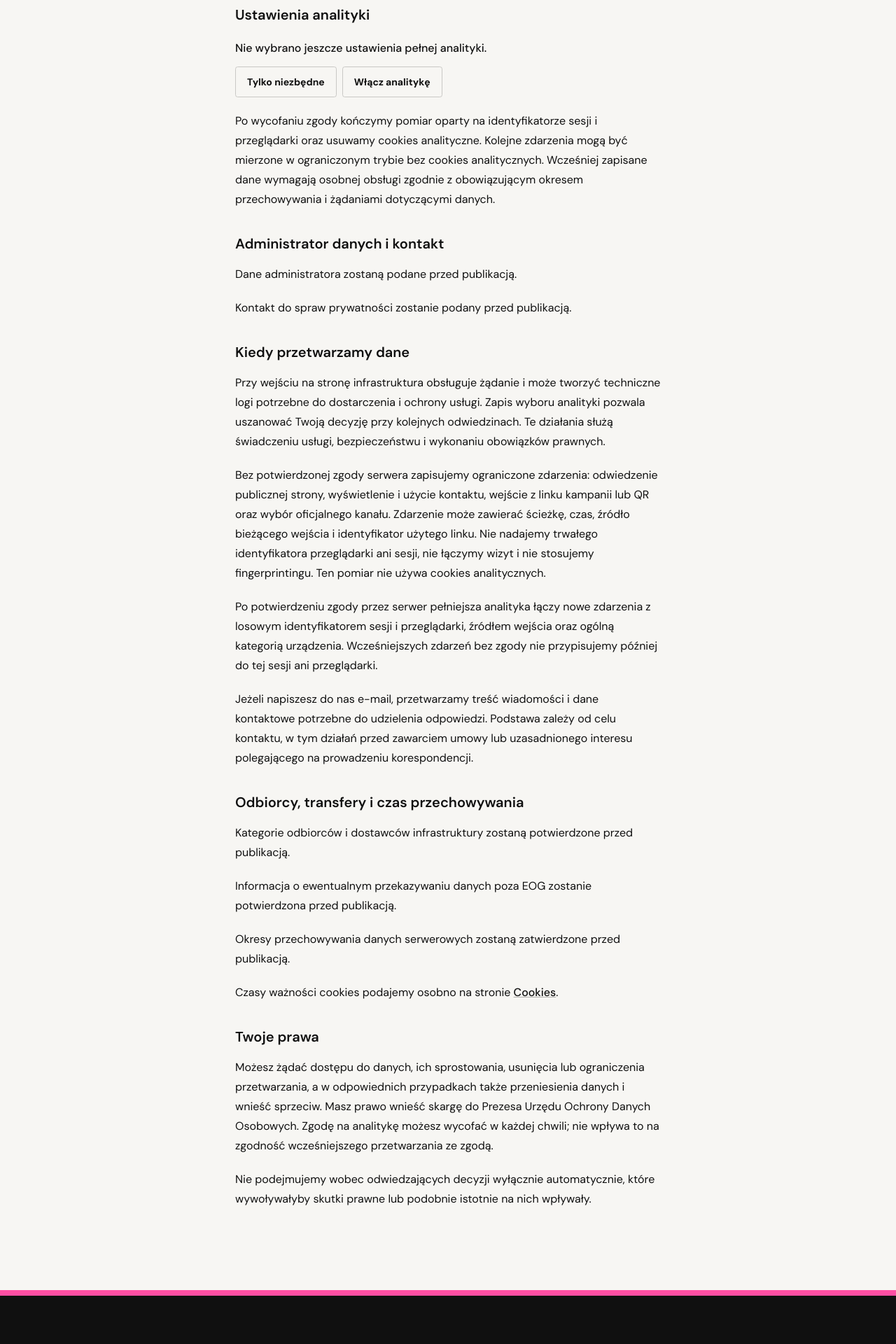
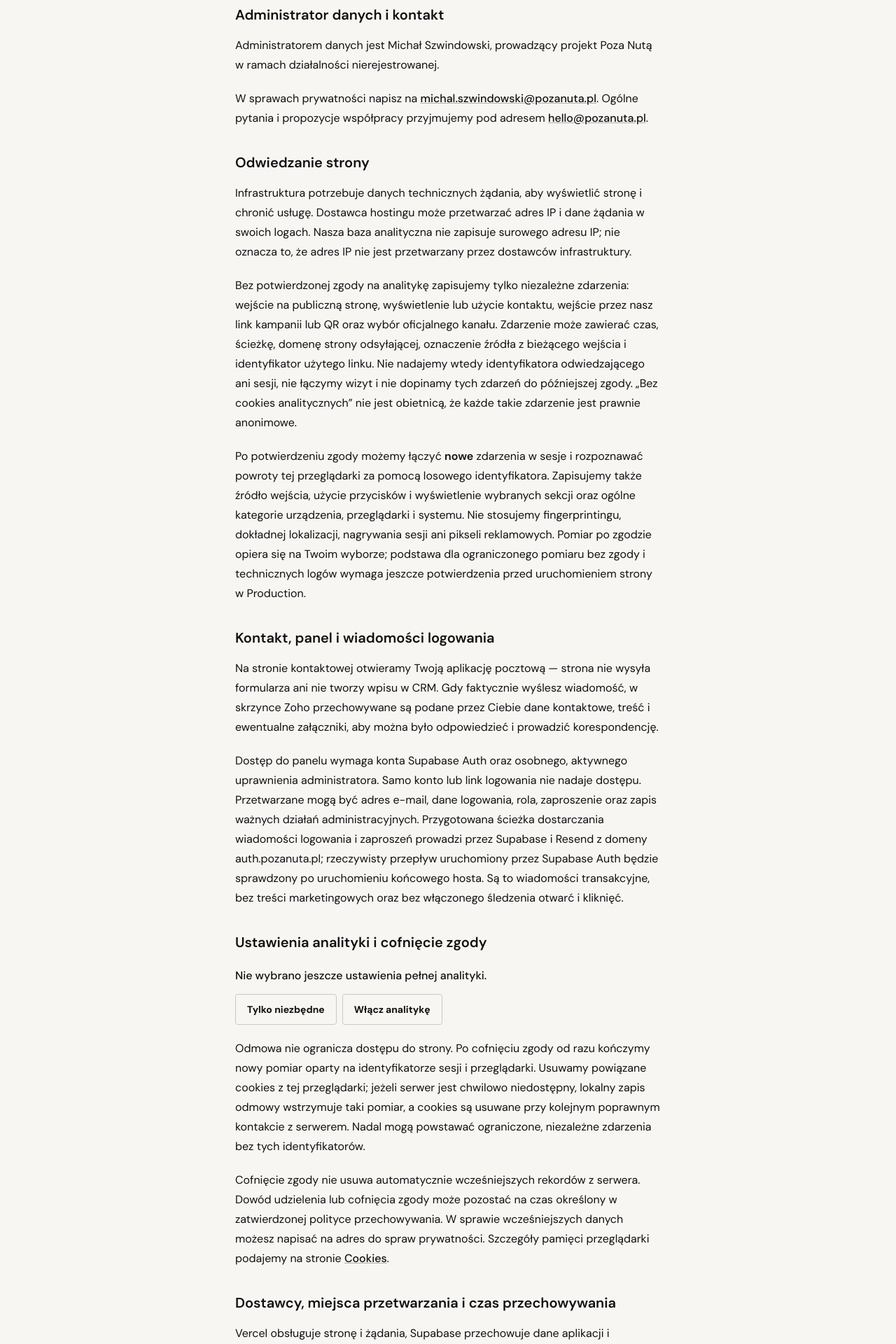
Before and after one commit to 3SM-Studio/poza_nuta-social, a Next.js app: page /prywatnosc in a window 1280 px wide. Shown: the part 380-2300 px from the top of the page at 70% size. Built offline with nearby package versions, Linux system fonts and the light colour scheme; no server answers; the database is empty.

Commit message:
docs: finalize privacy processing facts and public disclosure

```diff
--- a/src/app/(public)/cookies/page.tsx
+++ b/src/app/(public)/cookies/page.tsx
@@ -15,8 +15,8 @@ export default function CookiesPage() {
   return <>
     <StructuredData data={publicPageGraph(publicPage.cookies, "Cookies", description)} />
     <LegalPage title="Cookies" heading="Cookies na tej stronie" intro="Niezbędny zapis pamięta Twój wybór. Pełniejsza analityka korzysta z cookies dopiero po potwierdzeniu zgody przez serwer.">
-      <section><h2>Zmień wybór</h2><div className="not-typeset mt-5"><ConsentPreferences /></div><p>Odmowa i cofnięcie zgody nie ograniczają dostępu do strony. Po cofnięciu zgody usuwamy cookies analityczne z tej przeglądarki. Nadal możemy zapisać ograniczone zdarzenia bez cookies analitycznych, trwałego identyfikatora sesji lub przeglądarki, fingerprintingu i łączenia wizyt.</p></section>
-      <section><h2>Pamięć przeglądarki</h2><p>Poniżej jest aktualny wykaz mechanizmów używanych przez aplikację. Są to cookies lub pamięć tej strony; nie uruchamiamy zewnętrznych trackerów marketingowych. Czas podany przy cookie jest czasem ważności w przeglądarce; nie oznacza automatycznego usunięcia danych zapisanych wcześniej na serwerze.</p>
+      <section><h2>Zmień wybór</h2><div className="not-typeset mt-5"><ConsentPreferences /></div><p>Odmowa i cofnięcie zgody nie ograniczają dostępu do strony. Po cofnięciu zgody identyfikująca analityka zatrzymuje się od razu; cookies analityczne usuwamy w odpowiedzi serwera lub przy następnym udanym żądaniu, jeśli serwer był chwilowo niedostępny. Nadal możemy zapisać ograniczone zdarzenia bez cookies analitycznych, identyfikatora sesji lub przeglądarki, fingerprintingu i łączenia wizyt.</p></section>
+      <section><h2>Pamięć przeglądarki</h2><p>Poniżej jest aktualny wykaz mechanizmów używanych przez aplikację. Są to cookies lub pamięć tej strony; nie uruchamiamy zewnętrznych trackerów marketingowych. Czas podany przy cookie jest czasem ważności w przeglądarce; nie oznacza automatycznego usunięcia danych zapisanych wcześniej na serwerze.</p><p>Własne cookies <code>pn_consent</code>, <code>pn_visitor</code>, <code>pn_session</code>, <code>pn_acquisition</code>, <code>pn_internal</code> i <code>pn_analytics_test</code> mają <code>HttpOnly</code> i <code>SameSite=Lax</code>; przy HTTPS także <code>Secure</code>. Cookie <code>pn_consent_preference</code> musi być dostępne dla skryptu strony, więc nie ma <code>HttpOnly</code>. Cookies Supabase Auth dla panelu również nie mają <code>HttpOnly</code> w obecnej bibliotece; mają <code>SameSite=Lax</code>, a aplikacja nie ustawia dla nich osobno flagi <code>Secure</code>. Cookie <code>sidebar_state</code> zapisuje przeglądarka bez jawnie ustawionych flag <code>HttpOnly</code>, <code>Secure</code> i <code>SameSite</code>.</p>
         <h3>Dla odwiedzających</h3>
         <div>{storageInventory.filter((item) => item.audience === "public").map((item) => <div key={item.name} className="border-t pt-4"><h4 className="break-all">{item.name}</h4><p>{item.category} · {item.duration}</p><p>{item.purpose} {item.activation}.</p></div>)}</div>
         <h3>Tylko dla administratorów</h3>
--- a/src/app/(public)/prywatnosc/page.tsx
+++ b/src/app/(public)/prywatnosc/page.tsx
@@ -14,12 +14,54 @@ export default function PrivacyPage() {
   const config = privacyConfig();
   return <>
     <StructuredData data={publicPageGraph(publicPage.privacy, "Prywatność", description)} />
-    <LegalPage title="Prywatność" heading="Prywatność" intro="Wyjaśniamy, co dzieje się z danymi przy korzystaniu z tej strony i jak zmienić wybór dotyczący analityki.">
-      <section><h2>Ustawienia analityki</h2><div className="not-typeset mt-5"><ConsentPreferences /></div><p>Po wycofaniu zgody kończymy pomiar oparty na identyfikatorze sesji i przeglądarki oraz usuwamy cookies analityczne. Kolejne zdarzenia mogą być mierzone w ograniczonym trybie bez cookies analitycznych. Wcześniej zapisane dane wymagają osobnej obsługi zgodnie z obowiązującym okresem przechowywania i żądaniami dotyczącymi danych.</p></section>
-      <section><h2>Administrator danych i kontakt</h2><p>{config.controller || "Dane administratora zostaną podane przed publikacją."}</p>{config.address ? <p>{config.address}</p> : null}<p>{config.contact ? <a href={`mailto:${config.contact}`}>{config.contact}</a> : "Kontakt do spraw prywatności zostanie podany przed publikacją."}</p></section>
-      <section><h2>Kiedy przetwarzamy dane</h2><p>Przy wejściu na stronę infrastruktura obsługuje żądanie i może tworzyć techniczne logi potrzebne do dostarczenia i ochrony usługi. Zapis wyboru analityki pozwala uszanować Twoją decyzję przy kolejnych odwiedzinach. Te działania służą świadczeniu usługi, bezpieczeństwu i wykonaniu obowiązków prawnych.</p><p>Bez potwierdzonej zgody serwera zapisujemy ograniczone zdarzenia: odwiedzenie publicznej strony, wyświetlenie i użycie kontaktu, wejście z linku kampanii lub QR oraz wybór oficjalnego kanału. Zdarzenie może zawierać ścieżkę, czas, źródło bieżącego wejścia i identyfikator użytego linku. Nie nadajemy trwałego identyfikatora przeglądarki ani sesji, nie łączymy wizyt i nie stosujemy fingerprintingu. Ten pomiar nie używa cookies analitycznych.</p><p>Po potwierdzeniu zgody przez serwer pełniejsza analityka łączy nowe zdarzenia z losowym identyfikatorem sesji i przeglądarki, źródłem wejścia oraz ogólną kategorią urządzenia. Wcześniejszych zdarzeń bez zgody nie przypisujemy później do tej sesji ani przeglądarki.</p><p>Jeżeli napiszesz do nas e-mail, przetwarzamy treść wiadomości i dane kontaktowe potrzebne do udzielenia odpowiedzi. Podstawa zależy od celu kontaktu, w tym działań przed zawarciem umowy lub uzasadnionego interesu polegającego na prowadzeniu korespondencji.</p></section>
-      <section><h2>Odbiorcy, transfery i czas przechowywania</h2><p>{config.recipients || "Kategorie odbiorców i dostawców infrastruktury zostaną potwierdzone przed publikacją."}</p><p>{config.transfers || "Informacja o ewentualnym przekazywaniu danych poza EOG zostanie potwierdzona przed publikacją."}</p><p>{config.retention || "Okresy przechowywania danych serwerowych zostaną zatwierdzone przed publikacją."}</p><p>Czasy ważności cookies podajemy osobno na stronie <Link href={publicPage.cookies}>Cookies</Link>.</p></section>
-      <section><h2>Twoje prawa</h2><p>Możesz żądać dostępu do danych, ich sprostowania, usunięcia lub ograniczenia przetwarzania, a w odpowiednich przypadkach także przeniesienia danych i wnieść sprzeciw. Masz prawo wnieść skargę do Prezesa Urzędu Ochrony Danych Osobowych. Zgodę na analitykę możesz wycofać w każdej chwili; nie wpływa to na zgodność wcześniejszego przetwarzania ze zgodą.</p><p>Nie podejmujemy wobec odwiedzających decyzji wyłącznie automatycznie, które wywoływałyby skutki prawne lub podobnie istotnie na nich wpływały.</p></section>
+    <LegalPage title="Prywatność" heading="Prywatność" intro="Wyjaśniamy, jakie informacje powstają podczas korzystania ze strony Poza Nutą, kontaktu e-mail i panelu administratora.">
+      <section>
+        <h2>Administrator danych i kontakt</h2>
+        <p>{config.controller || "Administratorem danych jest Michał Szwindowski, prowadzący projekt Poza Nutą w ramach działalności nierejestrowanej."}</p>
+        {config.address ? <p>{config.address}</p> : null}
+        <p>W sprawach prywatności napisz na <a href={`mailto:${config.contact || "michal.szwindowski@pozanuta.pl"}`}>{config.contact || "michal.szwindowski@pozanuta.pl"}</a>. Ogólne pytania i propozycje współpracy przyjmujemy pod adresem <a href="mailto:hello@pozanuta.pl">hello@pozanuta.pl</a>.</p>
+      </section>
+      <section>
+        <h2>Odwiedzanie strony</h2>
+        <p>Infrastruktura potrzebuje danych technicznych żądania, aby wyświetlić stronę i chronić usługę. Dostawca hostingu może przetwarzać adres IP i dane żądania w swoich logach. Nasza baza analityczna nie zapisuje surowego adresu IP; nie oznacza to, że adres IP nie jest przetwarzany przez dostawców infrastruktury.</p>
+        <p>Bez potwierdzonej zgody na analitykę zapisujemy tylko niezależne zdarzenia: wejście na publiczną stronę, wyświetlenie lub użycie kontaktu, wejście przez nasz link kampanii lub QR oraz wybór oficjalnego kanału. Zdarzenie może zawierać czas, ścieżkę, domenę strony odsyłającej, oznaczenie źródła z bieżącego wejścia i identyfikator użytego linku. Nie nadajemy wtedy identyfikatora odwiedzającego ani sesji, nie łączymy wizyt i nie dopinamy tych zdarzeń do późniejszej zgody. „Bez cookies analitycznych” nie jest obietnicą, że każde takie zdarzenie jest prawnie anonimowe.</p>
+        <p>Po potwierdzeniu zgody możemy łączyć <strong>nowe</strong> zdarzenia w sesje i rozpoznawać powroty tej przeglądarki za pomocą losowego identyfikatora. Zapisujemy także źródło wejścia, użycie przycisków i wyświetlenie wybranych sekcji oraz ogólne kategorie urządzenia, przeglądarki i systemu. Nie stosujemy fingerprintingu, dokładnej lokalizacji, nagrywania sesji ani pikseli reklamowych. Pomiar po zgodzie opiera się na Twoim wyborze; podstawa dla ograniczonego pomiaru bez zgody i technicznych logów wymaga jeszcze potwierdzenia przed uruchomieniem strony w Production.</p>
+      </section>
+      <section>
+        <h2>Kontakt, panel i wiadomości logowania</h2>
+        <p>Na stronie kontaktowej otwieramy Twoją aplikację pocztową — strona nie wysyła formularza ani nie tworzy wpisu w CRM. Gdy faktycznie wyślesz wiadomość, w skrzynce Zoho przechowywane są podane przez Ciebie dane kontaktowe, treść i ewentualne załączniki, aby można było odpowiedzieć i prowadzić korespondencję.</p>
+        <p>Dostęp do panelu wymaga konta Supabase Auth oraz osobnego, aktywnego uprawnienia administratora. Samo konto lub link logowania nie nadaje dostępu. Przetwarzane mogą być adres e-mail, dane logowania, rola, zaproszenie oraz zapis ważnych działań administracyjnych. Przygotowana ścieżka dostarczania wiadomości logowania i zaproszeń prowadzi przez Supabase i Resend z domeny auth.pozanuta.pl; rzeczywisty przepływ uruchomiony przez Supabase Auth będzie sprawdzony po uruchomieniu końcowego hosta. Są to wiadomości transakcyjne, bez treści marketingowych oraz bez włączonego śledzenia otwarć i kliknięć.</p>
+      </section>
+      <section>
+        <h2>Ustawienia analityki i cofnięcie zgody</h2>
+        <div className="not-typeset mt-5"><ConsentPreferences /></div>
+        <p>Odmowa nie ogranicza dostępu do strony. Po cofnięciu zgody od razu kończymy nowy pomiar oparty na identyfikatorze sesji i przeglądarki. Usuwamy powiązane cookies z tej przeglądarki; jeżeli serwer jest chwilowo niedostępny, lokalny zapis odmowy wstrzymuje taki pomiar, a cookies są usuwane przy kolejnym poprawnym kontakcie z serwerem. Nadal mogą powstawać ograniczone, niezależne zdarzenia bez tych identyfikatorów.</p>
+        <p>Cofnięcie zgody nie usuwa automatycznie wcześniejszych rekordów z serwera. Dowód udzielenia lub cofnięcia zgody może pozostać na czas określony w zatwierdzonej polityce przechowywania. W sprawie wcześniejszych danych możesz napisać na adres do spraw prywatności. Szczegóły pamięci przeglądarki podajemy na stronie <Link href={publicPage.cookies}>Cookies</Link>.</p>
+      </section>
+      <section>
+        <h2>Dostawcy, miejsca przetwarzania i czas przechowywania</h2>
+        <p>Vercel obsługuje stronę i żądania, Supabase przechowuje dane aplikacji i obsługuje logowanie, Resend dostarcza e-maile logowania, Cloudflare obsługuje DNS domeny, a Zoho odbiera korespondencję. Przeglądarka nie łączy się bezpośrednio z Supabase w ramach publicznej analityki — robi to serwer aplikacji. Cloudflare nie jest tu automatycznie pośrednikiem dla ruchu HTTP strony; zależy to od ustawień końcowego hosta.</p>
+        <p>Projekt Supabase ma region Frankfurt. Wybrany w Resend region Irlandia dotyczy wysyłania wiadomości; Resend informuje, że przechowuje dane w USA. Sam wybór regionu europejskiego nie oznacza, że całość przetwarzania u wszystkich dostawców pozostaje w EOG. Szczegółowe podstawy ewentualnych transferów wymagają potwierdzenia przed publikacją Production.</p>
+        {config.recipients ? <p>{config.recipients}</p> : null}
+        {config.transfers ? <p>{config.transfers}</p> : null}
+        <p>Cookies analityczne trwają od 30 minut do 180 dni, zależnie od rodzaju; pełna lista jest na stronie <Link href={publicPage.cookies}>Cookies</Link>. Zatwierdzona polityka przewiduje przechowywanie danych serwerowych:</p>
+        <ul>
+          <li>zdarzeń bez cookies analitycznych wraz z zapisanym w nich źródłem wejścia do 90 dni; surowych zdarzeń i danych źródła wejścia po zgodzie do 12 miesięcy, a sesji do 12 miesięcy od ich zakończenia;</li>
+          <li>losowego identyfikatora powracającej przeglądarki do 12 miesięcy od ostatniej aktywności, a dowodów zgody lub jej cofnięcia do 24 miesięcy od ostatniej decyzji;</li>
+          <li>wpisów diagnostycznych analityki do 30 dni, a liczników zbiorczych bez identyfikatorów osób, sesji i przeglądarek do 24 miesięcy;</li>
+          <li>dziennika działań administratorów do 24 miesięcy; zaproszeń do 90 dni od przyjęcia, wygaśnięcia lub odwołania, a nieudanych zaproszeń do 90 dni od ostatniej próby wysyłki;</li>
+          <li>konta i profilu administratora przez czas aktywnego dostępu, a po jego odebraniu do 30 dni; korespondencji do 24 miesięcy od ostatniej wiadomości.</li>
+        </ul>
+        <p>Dla zaproszeń oczekujących termin zacznie biec po ich przyjęciu, wygaśnięciu lub odwołaniu. Dawne tabele analityczne mają zostać usunięte do 90 dni po zweryfikowanym zakończeniu migracji, której jeszcze nie uznano za zakończoną. Korespondencja związana z trwającą współpracą, rozliczeniem, umową, obowiązkiem prawnym lub sporem może wymagać dłuższego przechowania. Resend podaje własny, niezależny okres 30 dni dla danych wiadomości i logów na standardowych planach.</p>
+        <p>Okresy w polityce są górnymi granicami docelowymi, nie obietnicą usunięcia co do sekundy. Automatyczne usuwanie rekordów serwerowych nie zostało jeszcze wdrożone; nie przedstawiamy samych znaczników wygaśnięcia jako wykonanego usunięcia. Uruchomienie Production wymaga osobnego wdrożenia tej polityki.</p>
+        {config.retention ? <p>{config.retention}</p> : null}
+      </section>
+      <section>
+        <h2>Twoje prawa</h2>
+        <p>Możesz poprosić o dostęp, sprostowanie, usunięcie lub ograniczenie danych, a w odpowiednich przypadkach wnieść sprzeciw, poprosić o przeniesienie danych albo cofnąć zgodę. Napisz na adres do spraw prywatności wskazany wyżej. Jeżeli mamy uzasadnione wątpliwości co do tożsamości, poprosimy tylko o informacje potrzebne do jej potwierdzenia. Masz też prawo wnieść skargę do Prezesa Urzędu Ochrony Danych Osobowych.</p>
+        <p>Niezależnych zdarzeń bez identyfikatora odwiedzającego lub sesji często nie da się wiarygodnie powiązać z konkretną osobą. Również losowy identyfikator przeglądarki sam w sobie nie wskazuje nazwiska. Wyjaśnimy zakres danych, który da się ustalić bez zbierania nowych, zbędnych informacji. Cofnięcie zgody nie zmienia zgodności wcześniejszego przetwarzania wykonanego na jej podstawie.</p>
+        <p>Nie podejmujemy wobec odwiedzających wyłącznie automatycznych decyzji wywołujących skutki prawne lub podobnie istotne skutki.</p>
+      </section>
     </LegalPage>
   </>;
 }
--- a/src/lib/storage-inventory.ts
+++ b/src/lib/storage-inventory.ts
@@ -17,7 +17,8 @@ export const storageInventory = [
   { name: ANALYTICS_VISITOR_COOKIE, audience: "public", category: "Analityka", duration: "180 dni", activation: "Po zgodzie na analitykę", purpose: "Losowy identyfikator przeglądarki po zgodzie, używany do rozpoznania powrotu." },
   { name: "pn_hub_outbound_v1 (sessionStorage)", audience: "public", category: "Analityka", duration: "Do zamknięcia karty lub cofnięcia zgody", activation: "Po zgodzie i wyborze oficjalnego linku", purpose: "Pomaga rozpoznać powrót po otwarciu oficjalnego linku." },
   { name: "pn_consent_signal (localStorage)", audience: "public", category: "Niezbędne", duration: "Chwilowy zapis, usuwany od razu", activation: "Podczas zmiany wyboru", purpose: "Powiadamia inne otwarte karty o zmianie ustawienia, gdy standardowe powiadomienie przeglądarki nie jest dostępne." },
-  { name: "Supabase Auth", audience: "admin", category: "Niezbędne dla administratorów", duration: "Zależnie od sesji logowania", activation: "Podczas logowania i korzystania z panelu", purpose: "Utrzymuje logowanie do panelu administracyjnego." },
+  { name: "sb-<project-ref>-auth-token (także warianty dzielone)", audience: "admin", category: "Niezbędne dla administratorów", duration: "Cookie do 400 dni; faktyczna sesja zależy od ważności tokenów", activation: "Po zalogowaniu do panelu", purpose: "Przechowuje sesję Supabase Auth dla panelu." },
+  { name: "sb-<project-ref>-auth-token-*code-verifier*", audience: "admin", category: "Niezbędne dla administratorów", duration: "Cookie do 400 dni; zwykle usuwane po zakończeniu logowania", activation: "Podczas logowania lub przyjmowania zaproszenia", purpose: "Przechowuje dane tymczasowej weryfikacji przepływu logowania." },
   { name: "sidebar_state", audience: "admin", category: "Niezbędne dla administratorów", duration: "7 dni", activation: "Po zmianie układu nawigacji w panelu", purpose: "Zapamiętuje stan nawigacji panelu." },
   { name: ANALYTICS_INTERNAL_COOKIE, audience: "admin", category: "Ustawienie panelu", duration: "12 godzin; do 365 dni przy wybraniu wykluczenia urządzenia", activation: "Po wejściu zalogowanego administratora do panelu lub wybraniu wykluczenia", purpose: "Odróżnia ruch administratora od publicznego." },
   { name: ANALYTICS_TEST_COOKIE, audience: "admin", category: "Ustawienie panelu", duration: "2 godziny", activation: "Po włączeniu trybu testowego przez administratora", purpose: "Oznacza wybrany przez administratora tryb testowy analityki." },
```
Also changed, not shown: 4 other files (tests, documents, lock files or other folders).
